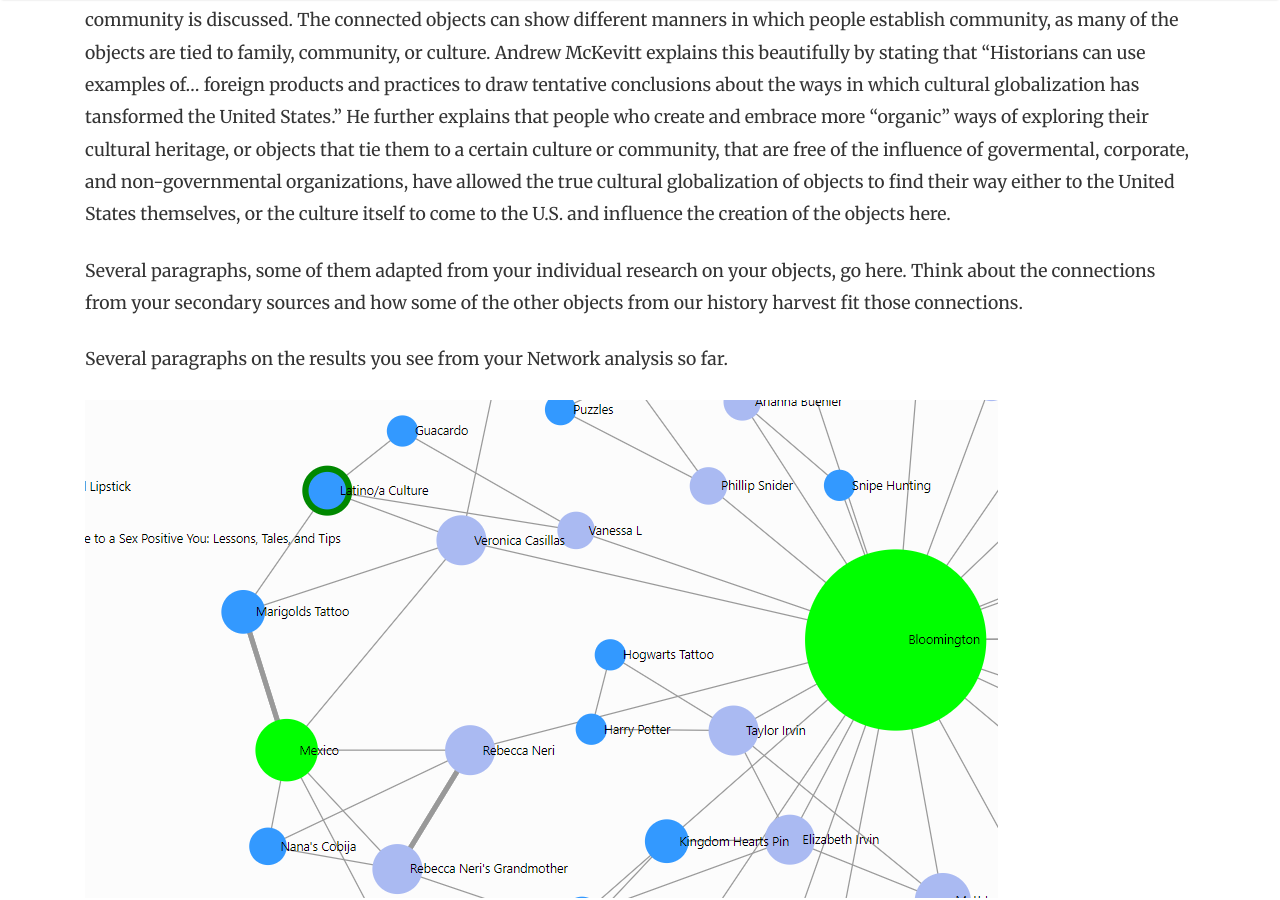
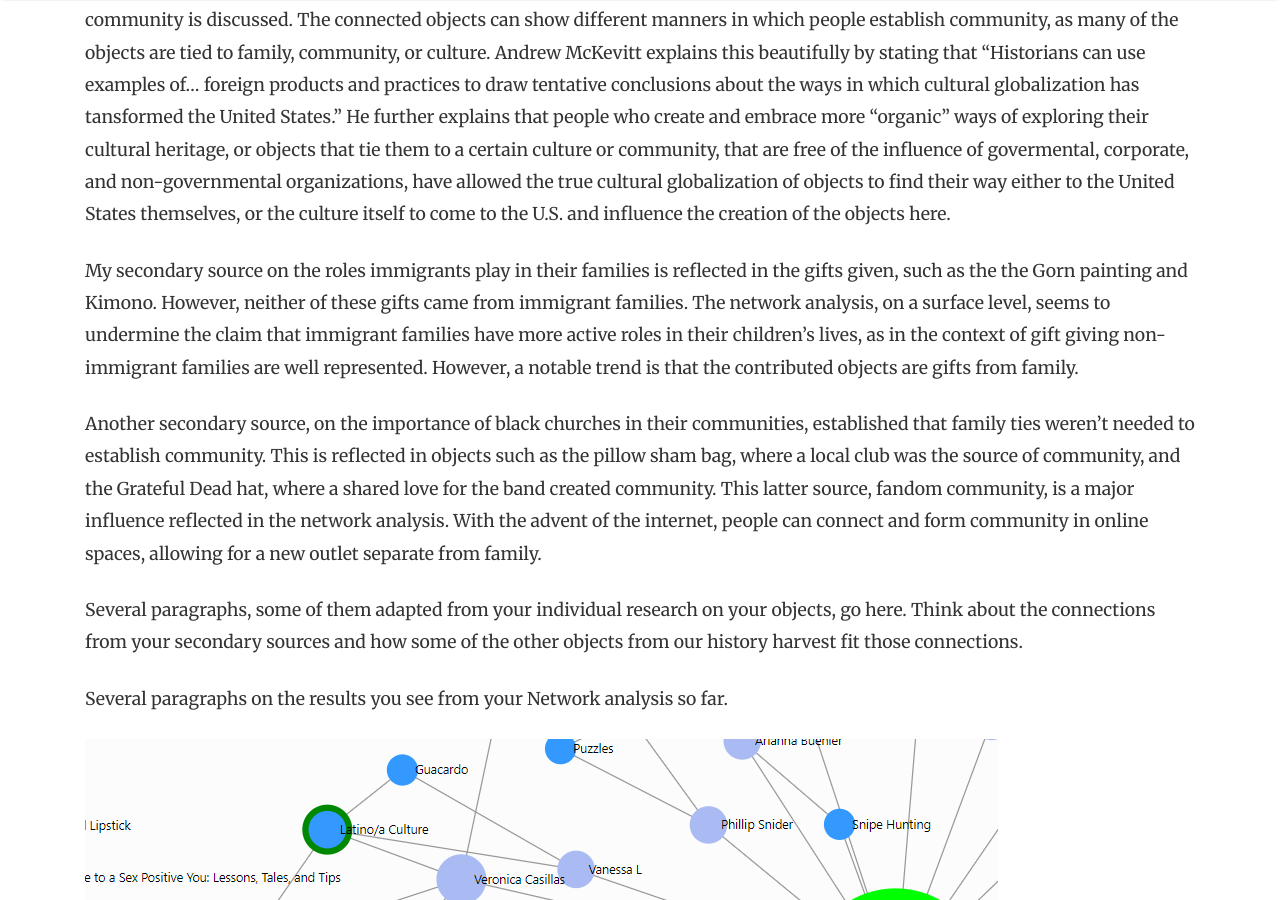
Before and after one commit to H301HistoryHarvest/H301HistoryHarvest, a Jekyll site: the page built from _stories/Networks1.md, in a window 1280 px wide and 900 px high, scrolled down 1245 px. Built offline with Jekyll 4.4.1, drawn with Linux system fonts in a browser that asks for light colours; nearby versions of some CDN libraries; comment, search, counter and statistics services are not loaded.

Commit message:
added a few paragraphs on secondary sources

```diff
--- a/_stories/Networks1.md
+++ b/_stories/Networks1.md
@@ -28,6 +28,10 @@ We created a base model (shown above) as to how we were going to link our object
 In the secondary sources for the baby blankets, the way immigrants, among other established groups in the U.S., establish community is discussed. The connected objects can show different manners in which people establish community, as many of the objects are tied to family, community, or culture. Andrew McKevitt explains this beautifully by stating that "Historians can use examples of... foreign products and practices to draw tentative conclusions about the ways in which cultural globalization has tansformed the United States."
 He further explains that people who create and embrace more "organic" ways of exploring their cultural heritage, or objects that tie them to a certain culture or community, that are free of the influence of govermental, corporate, and non-governmental organizations, have allowed the true cultural globalization of objects to find their way either to the United States themselves, or the culture itself to come to the U.S. and influence the creation of the objects here.
 
+My secondary source on the roles immigrants play in their families is reflected in the gifts given, such as the the Gorn painting and Kimono. However, neither of these gifts came from immigrant families. The network analysis, on a surface level, seems to undermine the claim that immigrant families have more active roles in their children's lives, as in the context of gift giving non-immigrant families are well represented. However, a notable trend is that the contributed objects are gifts from family.
+
+Another secondary source, on the importance of black churches in their communities, established that family ties weren't needed to establish community. This is reflected in objects such as the pillow sham bag, where a local club was the source of community, and the Grateful Dead hat, where a shared love for the band created community. This latter source, fandom community, is a major influence reflected in the network analysis. With the advent of the internet, people can connect and form community in online spaces, allowing for a new outlet separate from family.
+
 Several paragraphs, some of them adapted from your individual research on your objects, go here. Think about the connections from your secondary sources and how some of the other objects from our history harvest fit those connections.
 
 Several paragraphs on the results you see from your Network analysis so far.
```
